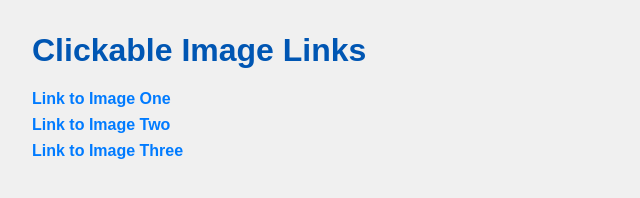
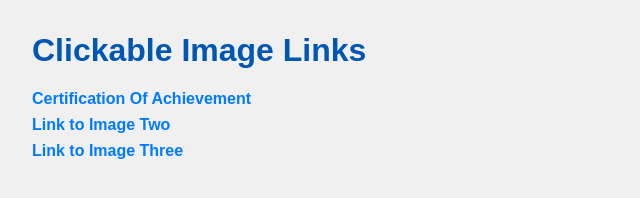
Before and after one commit to DennisMire/test2.github.io, a plain HTML site: page JeffPeters/index.html in a window 1280 px wide. Shown: the whole page, without its empty margins (0-640 px from the left). Drawn offline with Linux system fonts and the light colour scheme.

Commit message:
Update index.html

```diff
--- a/JeffPeters/index.html
+++ b/JeffPeters/index.html
@@ -37,8 +37,8 @@
 
     <ul>
         <li>
-            <a href="https://via.placeholder.com/600x400.png?text=Image+One" target="_blank">
-                Link to Image One
+            <a href="https://github.com/DennisMire/test2.github.io/edit/main/JeffPeters/index.html#:~:text=JeffPetersCertificationOfAchievement.png/600x400.png?text=Image+One" target="_blank">
+                Certification Of Achievement
             </a>
         </li>
         <li>
```
